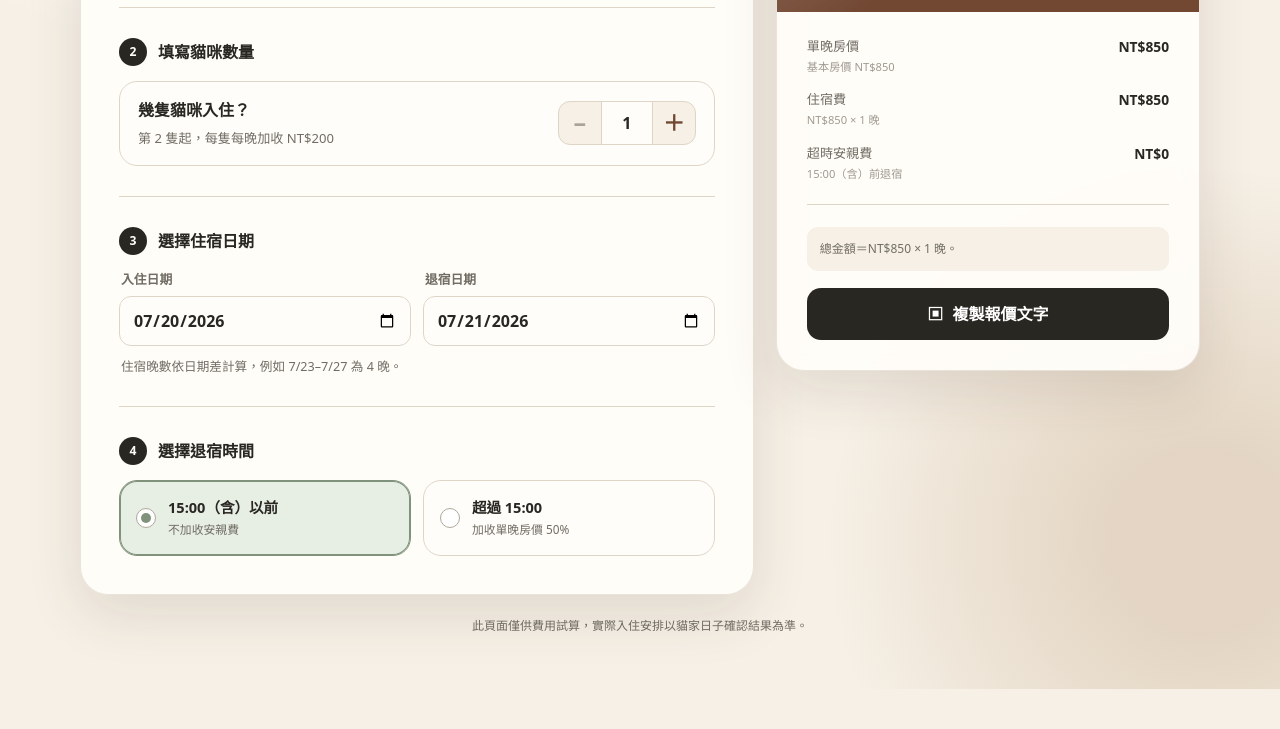
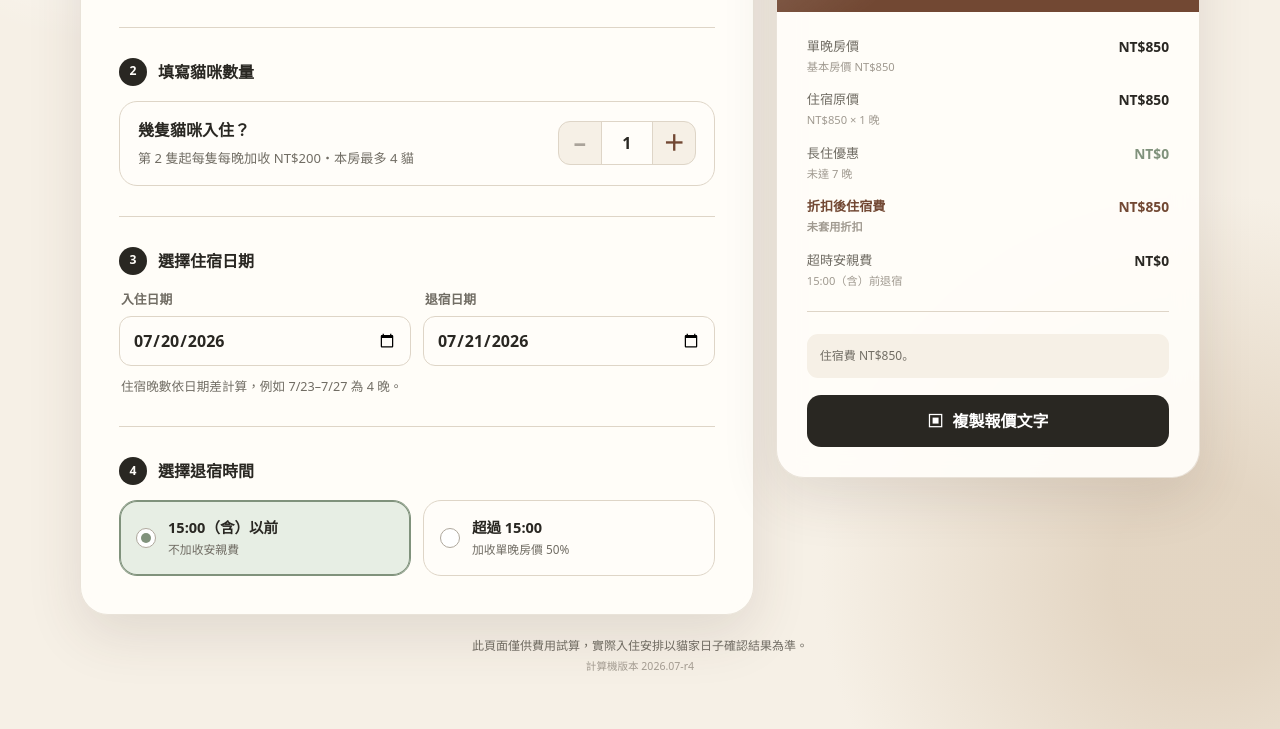
Before and after one commit to dayswithcats68/dayswithcats, a plain HTML site: page index.html in a window 1280 px wide. Shown: the part 367-1096 px from the top of the page. Before the commit the page ends 1056 px from the top, so only its background shows below. Drawn offline with Linux system fonts and the light colour scheme.

Commit message:
Add files via upload

```diff
--- a/index.html
+++ b/index.html
@@ -284,6 +284,14 @@
       .choice-card-title {
         font-size: 1rem;
         font-weight: 800;
+      }
+
+      .choice-card-title small {
+        display: block;
+        margin-top: 3px;
+        color: var(--muted);
+        font-size: 0.7rem;
+        font-weight: 700;
       }
 
       .choice-check {
@@ -599,6 +607,23 @@
         font-size: 0.82rem;
       }
 
+      .discount-badge {
+        display: inline-flex;
+        align-items: center;
+        margin-top: 12px;
+        padding: 6px 10px;
+        border: 1px solid rgba(213, 236, 204, 0.34);
+        border-radius: 999px;
+        background: rgba(213, 236, 204, 0.14);
+        color: #d9efcf;
+        font-size: 0.72rem;
+        font-weight: 800;
+      }
+
+      .discount-badge[hidden] {
+        display: none;
+      }
+
       .summary-body {
         padding: 25px 30px 30px;
       }
@@ -637,6 +662,16 @@
         font-size: 0.86rem;
         font-weight: 800;
         text-align: right;
+      }
+
+      .breakdown-row.discount-row dd {
+        color: var(--sage);
+      }
+
+      .breakdown-row.final-stay-row dt,
+      .breakdown-row.final-stay-row dd {
+        color: var(--brand-dark);
+        font-weight: 800;
       }
 
       .summary-divider {
@@ -692,6 +727,13 @@
         color: var(--muted);
         font-size: 0.75rem;
         text-align: center;
+      }
+
+      .version-tag {
+        display: block;
+        margin-top: 4px;
+        color: #a49d92;
+        font-size: 0.66rem;
       }
 
       @media (max-width: 860px) {
@@ -840,7 +882,7 @@
                   <input type="radio" name="room" value="small" checked />
                   <span class="choice-card-body">
                     <span class="choice-card-top">
-                      <span class="choice-card-title">小貓房</span>
+                      <span class="choice-card-title">小貓房<small>最多入住 4 貓</small></span>
                       <span class="choice-check" aria-hidden="true">✓</span>
                     </span>
                     <span class="choice-card-price">
@@ -853,7 +895,7 @@
                   <input type="radio" name="room" value="family" />
                   <span class="choice-card-body">
                     <span class="choice-card-top">
-                      <span class="choice-card-title">探險家庭房</span>
+                      <span class="choice-card-title">探險家庭房<small>最多入住 6 貓</small></span>
                       <span class="choice-check" aria-hidden="true">✓</span>
                     </span>
                     <span class="choice-card-price">
@@ -874,7 +916,7 @@
             <div class="cat-row">
               <div class="cat-copy">
                 <strong>幾隻貓咪入住？</strong>
-                <span>第 2 隻起，每隻每晚加收 NT$200</span>
+                <span id="catLimitNote">第 2 隻起每隻每晚加收 NT$200・本房最多 4 貓</span>
               </div>
               <div class="stepper" role="group" aria-label="貓咪數量">
                 <button type="button" id="decreaseCats" aria-label="減少一隻貓">−</button>
@@ -884,7 +926,7 @@
                   type="number"
                   value="1"
                   min="1"
-                  max="20"
+                  max="4"
                   step="1"
                   inputmode="numeric"
                   aria-label="貓咪數量"
@@ -958,6 +1000,7 @@
             <p class="total-label">預估總金額</p>
             <p class="total-amount" id="totalAmount" aria-live="polite">NT$0</p>
             <p class="stay-summary" id="staySummary">請選擇住宿日期</p>
+            <span class="discount-badge" id="discountBadge" hidden>長住優惠已套用</span>
           </div>
 
           <div class="summary-body">
@@ -967,8 +1010,16 @@
                 <dd id="nightlyRate">NT$850</dd>
               </div>
               <div class="breakdown-row">
-                <dt>住宿費<span id="nightCountLabel">0 晚</span></dt>
+                <dt>住宿原價<span id="nightCountLabel">0 晚</span></dt>
                 <dd id="staySubtotal">NT$0</dd>
+              </div>
+              <div class="breakdown-row discount-row">
+                <dt>長住優惠<span id="discountLabel">未達 7 晚</span></dt>
+                <dd id="discountAmount">NT$0</dd>
+              </div>
+              <div class="breakdown-row final-stay-row">
+                <dt>折扣後住宿費<span id="discountedStayLabel">未套用折扣</span></dt>
+                <dd id="discountedStaySubtotal">NT$0</dd>
               </div>
               <div class="breakdown-row">
                 <dt>超時安親費<span id="daycareLabel">15:00（含）前退宿</span></dt>
@@ -979,7 +1030,7 @@
             <div class="summary-divider"></div>
 
             <p class="formula-note" id="formulaNote">
-              總金額＝單晚房價 × 住宿晚數。超過 15:00 退宿時，再加收單晚房價的 50%。
+              住宿 7 晚以上享 95 折，14 晚以上享 9 折。超過 15:00 退宿時，再加收單晚房價的 50%。
             </p>
 
             <button class="copy-button" id="copyQuote" type="button">
@@ -990,7 +1041,10 @@
         </aside>
       </div>
 
-      <p class="footer-note">此頁面僅供費用試算，實際入住安排以貓家日子確認結果為準。</p>
+      <p class="footer-note">
+        此頁面僅供費用試算，實際入住安排以貓家日子確認結果為準。
+        <span class="version-tag" id="versionTag">計算機版本 2026.07-r4</span>
+      </p>
     </main>
 
     <script>
@@ -998,12 +1052,17 @@
         "use strict";
 
         const ROOM_TYPES = Object.freeze({
-          small: { name: "小貓房", baseRate: 850 },
-          family: { name: "探險家庭房", baseRate: 1300 },
+          small: { name: "小貓房", baseRate: 850, maxCats: 4 },
+          family: { name: "探險家庭房", baseRate: 1300, maxCats: 6 },
         });
 
+        const APP_VERSION = "2026.07-r4";
         const EXTRA_CAT_RATE = 200;
         const DAYCARE_RATE = 0.5;
+        const LONG_STAY_TIERS = Object.freeze([
+          { minimumNights: 14, multiplier: 0.9, name: "9 折", description: "14 晚以上・9 折" },
+          { minimumNights: 7, multiplier: 0.95, name: "95 折", description: "7–13 晚・95 折" },
+        ]);
         const MILLISECONDS_PER_DAY = 86_400_000;
 
         const form = document.getElementById("calculatorForm");
@@ -1012,6 +1071,7 @@
         const increaseCatsButton = document.getElementById("increaseCats");
         const checkInInput = document.getElementById("checkIn");
         const checkOutInput = document.getElementById("checkOut");
+        const catLimitNote = document.getElementById("catLimitNote");
         const dateError = document.getElementById("dateError");
         const copyButton = document.getElementById("copyQuote");
         const copyButtonText = document.getElementById("copyButtonText");
@@ -1019,13 +1079,19 @@
         const output = {
           totalAmount: document.getElementById("totalAmount"),
           staySummary: document.getElementById("staySummary"),
+          discountBadge: document.getElementById("discountBadge"),
           nightlyFormula: document.getElementById("nightlyFormula"),
           nightlyRate: document.getElementById("nightlyRate"),
           nightCountLabel: document.getElementById("nightCountLabel"),
           staySubtotal: document.getElementById("staySubtotal"),
+          discountLabel: document.getElementById("discountLabel"),
+          discountAmount: document.getElementById("discountAmount"),
+          discountedStayLabel: document.getElementById("discountedStayLabel"),
+          discountedStaySubtotal: document.getElementById("discountedStaySubtotal"),
           daycareLabel: document.getElementById("daycareLabel"),
           daycareFee: document.getElementById("daycareFee"),
           formulaNote: document.getElementById("formulaNote"),
+          versionTag: document.getElementById("versionTag"),
         };
 
         let currentQuote = null;
@@ -1070,24 +1136,40 @@
           return isoDate.replaceAll("-", "/");
         }
 
-        function clampCats(value) {
+        function clampCats(value, maxCats) {
           const parsed = Number.parseInt(value, 10);
           if (!Number.isFinite(parsed)) return 1;
-          return Math.min(20, Math.max(1, parsed));
+          return Math.min(maxCats, Math.max(1, parsed));
+        }
+
+        function getLongStayTier(nights) {
+          return (
+            LONG_STAY_TIERS.find((tier) => nights >= tier.minimumNights) || {
+              minimumNights: 0,
+              multiplier: 1,
+              name: "無折扣",
+              description: "未達 7 晚",
+            }
+          );
         }
 
         function calculateStay({ roomKey, cats, checkIn, checkOut, isLate }) {
           const room = ROOM_TYPES[roomKey];
+          const normalizedCats = clampCats(cats, room.maxCats);
           const nights = daysBetween(checkIn, checkOut);
-          const extraCatFeePerNight = EXTRA_CAT_RATE * Math.max(0, cats - 1);
+          const extraCatFeePerNight = EXTRA_CAT_RATE * Math.max(0, normalizedCats - 1);
           const nightlyRate = room.baseRate + extraCatFeePerNight;
           const staySubtotal = nightlyRate * nights;
+          const longStayTier = getLongStayTier(nights);
+          const discountRate = 1 - longStayTier.multiplier;
+          const discountedStaySubtotal = Math.round(staySubtotal * longStayTier.multiplier);
+          const discountAmount = staySubtotal - discountedStaySubtotal;
           const daycareFee = isLate ? nightlyRate * DAYCARE_RATE : 0;
 
           return {
             room,
             roomKey,
-            cats,
+            cats: normalizedCats,
             checkIn,
             checkOut,
             isLate,
@@ -1095,15 +1177,22 @@
             extraCatFeePerNight,
             nightlyRate,
             staySubtotal,
+            discountRate,
+            discountMultiplier: longStayTier.multiplier,
+            discountName: longStayTier.name,
+            discountDescription: longStayTier.description,
+            discountAmount,
+            discountedStaySubtotal,
             daycareFee,
-            total: staySubtotal + daycareFee,
+            total: discountedStaySubtotal + daycareFee,
           };
         }
 
         function getFormState() {
+          const roomKey = form.elements.room.value;
           return {
-            roomKey: form.elements.room.value,
-            cats: clampCats(catCountInput.value),
+            roomKey,
+            cats: clampCats(catCountInput.value, ROOM_TYPES[roomKey].maxCats),
             checkIn: checkInInput.value,
             checkOut: checkOutInput.value,
             isLate: form.elements.checkoutTime.value === "late",
@@ -1124,6 +1213,7 @@
           currentQuote = null;
           output.totalAmount.textContent = "NT$0";
           output.staySummary.textContent = "請確認住宿日期";
+          output.discountBadge.hidden = true;
           output.nightlyRate.textContent = formatMoney(nightlyRate);
           output.nightlyFormula.textContent =
             state.cats > 1
@@ -1131,6 +1221,10 @@
               : `基本房價 ${formatMoney(room.baseRate)}`;
           output.nightCountLabel.textContent = "0 晚";
           output.staySubtotal.textContent = "NT$0";
+          output.discountLabel.textContent = "未達 7 晚";
+          output.discountAmount.textContent = "NT$0";
+          output.discountedStayLabel.textContent = "未套用折扣";
+          output.discountedStaySubtotal.textContent = "NT$0";
           output.daycareLabel.textContent = state.isLate
             ? "單晚房價 × 50%"
             : "15:00（含）前退宿";
@@ -1155,15 +1249,33 @@
               : `基本房價 ${formatMoney(quote.room.baseRate)}`;
           output.nightCountLabel.textContent = `${formatMoney(quote.nightlyRate)} × ${quote.nights} 晚`;
           output.staySubtotal.textContent = formatMoney(quote.staySubtotal);
+          output.discountLabel.textContent =
+            quote.discountDescription;
+          output.discountAmount.textContent = quote.discountAmount
+            ? `−${formatMoney(quote.discountAmount)}`
+            : "NT$0";
+          output.discountedStayLabel.textContent = quote.discountRate
+            ? `已套用 ${quote.discountName}`
+            : "未套用折扣";
+          output.discountedStaySubtotal.textContent = formatMoney(quote.discountedStaySubtotal);
+          output.discountBadge.hidden = !quote.discountRate;
+          output.discountBadge.textContent = quote.discountRate
+            ? `✓ 已自動套用 ${quote.discountName}長住優惠`
+            : "";
           output.daycareLabel.textContent = quote.isLate
             ? `${formatMoney(quote.nightlyRate)} × 50%`
             : "15:00（含）前退宿";
           output.daycareFee.textContent = formatMoney(quote.daycareFee);
+          const discountText = quote.discountRate
+            ? ` × ${quote.discountMultiplier}＝${formatMoney(
+                quote.discountedStaySubtotal,
+              )}`
+            : "";
           output.formulaNote.textContent = quote.isLate
-            ? `總金額＝${formatMoney(quote.nightlyRate)} × ${quote.nights} 晚＋${formatMoney(
+            ? `住宿費 ${formatMoney(quote.staySubtotal)}${discountText}，另加 ${formatMoney(
                 quote.daycareFee,
               )} 安親費。`
-            : `總金額＝${formatMoney(quote.nightlyRate)} × ${quote.nights} 晚。`;
+            : `住宿費 ${formatMoney(quote.staySubtotal)}${discountText}。`;
 
           copyButton.disabled = false;
           setDateError();
@@ -1171,9 +1283,12 @@
 
         function updateCalculator() {
           const state = getFormState();
+          const maxCats = ROOM_TYPES[state.roomKey].maxCats;
           catCountInput.value = state.cats;
+          catCountInput.max = maxCats;
+          catLimitNote.textContent = `第 2 隻起每隻每晚加收 NT$200・本房最多 ${maxCats} 貓`;
           decreaseCatsButton.disabled = state.cats <= 1;
-          increaseCatsButton.disabled = state.cats >= 20;
+          increaseCatsButton.disabled = state.cats >= maxCats;
 
           if (!state.checkIn || !state.checkOut) {
             renderEmptyState(state, "請完整選擇入住日期與退宿日期。");
@@ -1190,11 +1305,24 @@
         }
 
         function setCatCount(nextValue) {
-          catCountInput.value = clampCats(nextValue);
+          const roomKey = form.elements.room.value;
+          catCountInput.value = clampCats(nextValue, ROOM_TYPES[roomKey].maxCats);
           updateCalculator();
         }
 
         function createQuoteText(quote) {
+          const priceLines = [
+            `單晚房價：${formatMoney(quote.nightlyRate)}`,
+            `住宿費：${formatMoney(quote.staySubtotal)}`,
+          ];
+
+          if (quote.discountAmount) {
+            priceLines.push(
+              `長住優惠（${quote.discountName}）：−${formatMoney(quote.discountAmount)}`,
+              `折扣後住宿費：${formatMoney(quote.discountedStaySubtotal)}`,
+            );
+          }
+
           const lines = [
             "貓家日子｜住宿費用試算",
             "",
@@ -1205,8 +1333,7 @@
             )}（共 ${quote.nights} 晚）`,
             `退宿時間：${quote.isLate ? "超過 15:00" : "15:00（含）以前"}`,
             "",
-            `單晚房價：${formatMoney(quote.nightlyRate)}`,
-            `住宿費：${formatMoney(quote.staySubtotal)}`,
+            ...priceLines,
             `超時安親費：${formatMoney(quote.daycareFee)}`,
             `合計：${formatMoney(quote.total)}`,
             "",
@@ -1289,12 +1416,14 @@
         });
 
         initializeDates();
+        output.versionTag.textContent = `計算機版本 ${APP_VERSION}`;
         updateCalculator();
 
         // 保留純計算函式，方便日後自動測試與調整房價。
         window.CatStayCalculator = Object.freeze({
           calculateStay,
           daysBetween,
+          getLongStayTier,
           roomTypes: ROOM_TYPES,
         });
       })();
```
Also changed, not shown: 1 other file.
